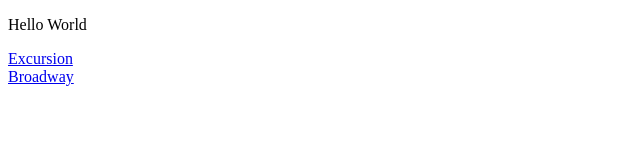
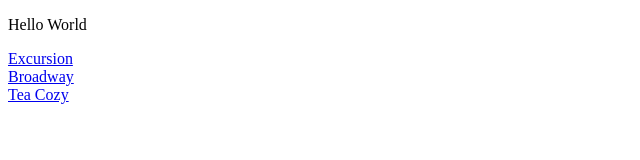
Before and after one commit to edenpersad/edenpersad.github.io, a plain HTML site: page index.html in a window 1280 px wide. Shown: the full height of the page, 0-640 px from the left. Drawn offline with Linux system fonts and the light colour scheme.

Commit message:
added tea cozy project link

```diff
--- a/index.html
+++ b/index.html
@@ -8,5 +8,6 @@
     <p>Hello World</p>
     <a href="https://edenpersad.github.io/excursion/" target="_blank" style="display: block;">Excursion</a>
     <a href="https://edenpersad.github.io/broadway/" target="_blank" style="display: block;">Broadway</a>
+    <a href="https://edenpersad.github.io/teacozy/" target="_blank" style="display: block;">Tea Cozy</a>
   </body>
 </html>
```
